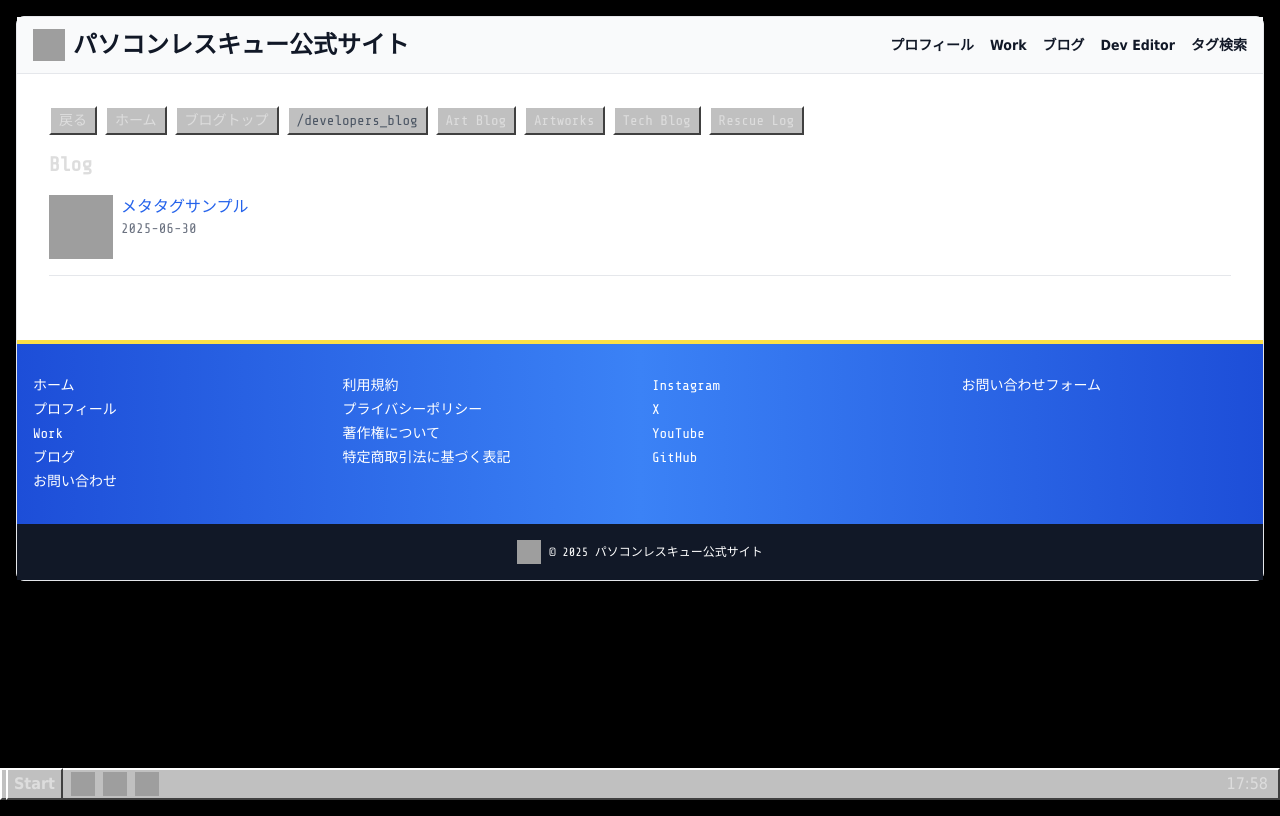
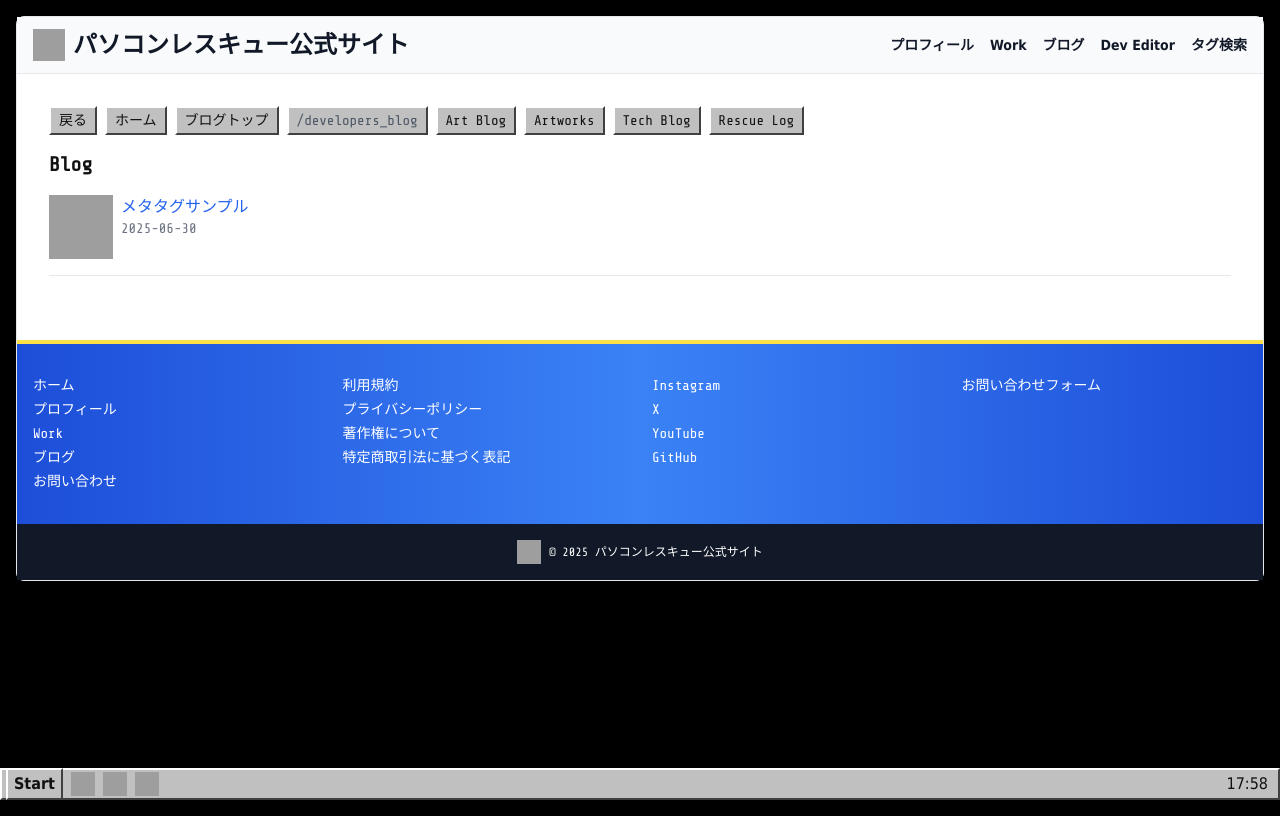
Before and after one commit to maruyamamasaya/Portfolio, a Next.js app: page / in a window 1280 px wide. Built offline with nearby package versions, Linux system fonts and the light colour scheme; grey boxes are pictures that could not be loaded.

Commit message:
Fix font color on white background

```diff
--- a/src/app/globals.css
+++ b/src/app/globals.css
@@ -21,7 +21,7 @@
 body.win98-body {
   font-family: 'Share Tech Mono', monospace;
   background: #000;
-  color: #ddd;
+  color: #111;
 }
 
 .win98-window {
```
